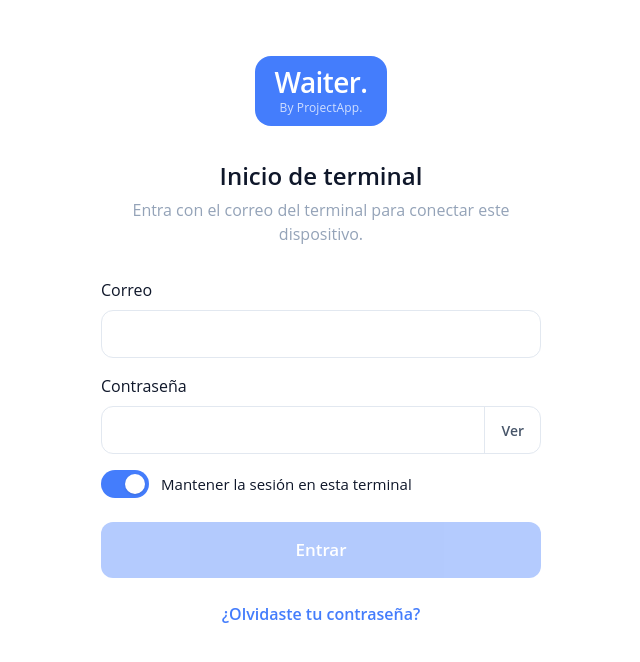
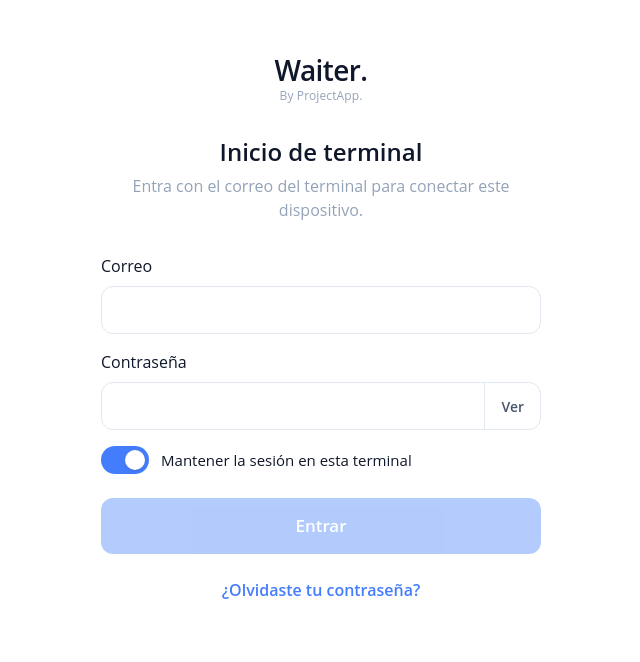
Before and after one commit to gustavop-dev/waiter_project, a Next.js app in the folder pos/: page /login in a window 1280 px wide. Shown: the top 662 px of the page, without its empty margins (319-959 px from the left). Built offline with nearby package versions, Linux system fonts and the light colour scheme; no server answers.

Commit message:
Revert "style(pos): la marca vuelve a su placa azul"
This reverts commit 83fdf4652917d87f1655c89843d81b8fc2f35356.

```diff
--- a/pos/components/kit/BrandMark.tsx
+++ b/pos/components/kit/BrandMark.tsx
@@ -5,17 +5,15 @@ import { useTranslations } from 'next-intl'
 
 import { cn } from '@/lib/utils'
 
-// Marca de Waiter: el nombre y, debajo, de quién es el producto, en su placa azul. Es lo mismo en la barra
-// superior del POS, en la pantalla de cocina y en el acceso, así que vive en un solo sitio. El azul es el
-// del kit, así que la placa se lee igual sobre el lienzo claro y sobre el negro de cocina.
+// Marca de Waiter: el nombre y, debajo, de quién es el producto. Es lo mismo en la barra superior del POS,
+// en la pantalla de cocina y en el acceso, así que vive en un solo sitio.
 export function BrandMark({ href, size = 'sm', className }: { href?: string; size?: 'sm' | 'lg'; className?: string }) {
   const t = useTranslations('pos')
   const big = size === 'lg'
   const body = (
-    <span className={cn('inline-flex flex-col justify-center leading-none bg-primary text-primary-ink',
-      big ? 'px-5 py-3 rounded-2xl' : 'px-3 py-2 rounded-xl', className)}>
-      <span className={cn('font-semibold tracking-[-0.02em]', big ? 'text-[28px]' : 'text-[19px]')}>{t('brand')}</span>
-      <span className={cn('opacity-75 tracking-[0.01em]', big ? 'text-[12px] mt-1.5' : 'text-[10px] mt-1')}>{t('brandBy')}</span>
+    <span className={cn('flex flex-col justify-center leading-none', className)}>
+      <span className={cn('font-semibold tracking-[-0.02em] text-ink', big ? 'text-[28px]' : 'text-[19px]')}>{t('brand')}</span>
+      <span className={cn('text-dim tracking-[0.01em]', big ? 'text-[12px] mt-1.5' : 'text-[10px] mt-1')}>{t('brandBy')}</span>
     </span>
   )
   if (!href) return <span aria-label={t('brand')}>{body}</span>
```
